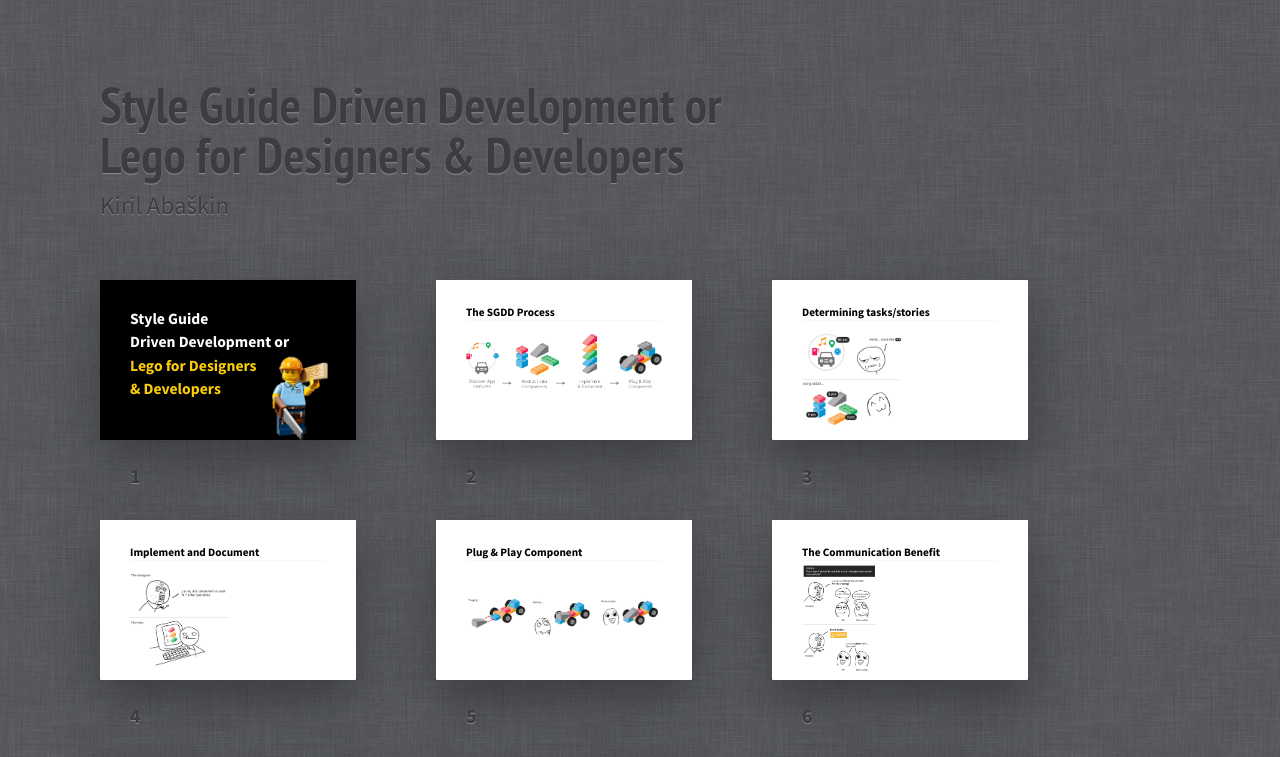
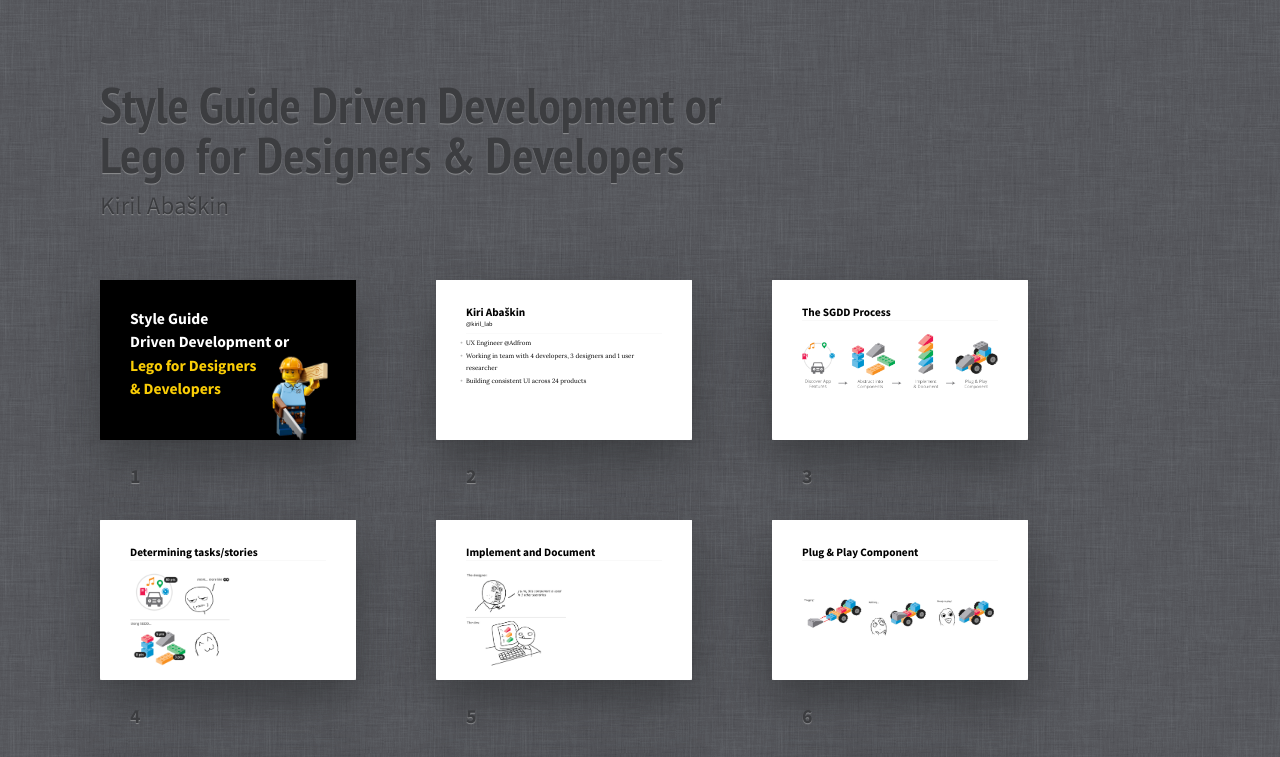
Before and after one commit to reskir/sgdd, a plain HTML site: page index.html in a window 1280 px wide. Shown: the top 757 px of the page. Drawn offline with Linux system fonts and the light colour scheme; files whose address does not match are found by name.

Commit message:
index modified

```diff
--- a/index.html
+++ b/index.html
@@ -34,13 +34,8 @@
   </style>
 </head>
 
-<body>
 
   <body class="list">
-    <!--
-  		Debug class on <body> enables
-  		cyan grid on slides
-  		-->
     <header class="caption">
       <h1>Style Guide Driven Development or <br> Lego for Designers & Developers</h1>
       <p>Kiril Abaškin</p>
@@ -81,6 +76,29 @@
         #first p {
           margin: 0 !important;
         }
+      </style>
+    </section>
+
+    <section class="slide" id="about">
+      <div>
+          <h1>Kiri Abaškin </h1>
+          <span>@kiril_lab</span>
+          <hr>
+          <ul>
+            <li>UX Engineer @Adfrom</li>
+            <li class="next">Working in team with 4 developers, 3 designers and 1 user researcher</li>
+            <li class="next">Building consistent UI across 24 products</li>
+          </ul>
+      </div>
+      <style>
+      #about h1 {
+        font-size: 1.8em;
+        font-weight: 900;
+        line-height: 1;
+      }
+      #about ul {
+        font-family: "Lora", serif;
+      }
       </style>
     </section>
     <section class="slide" id="second">
```
